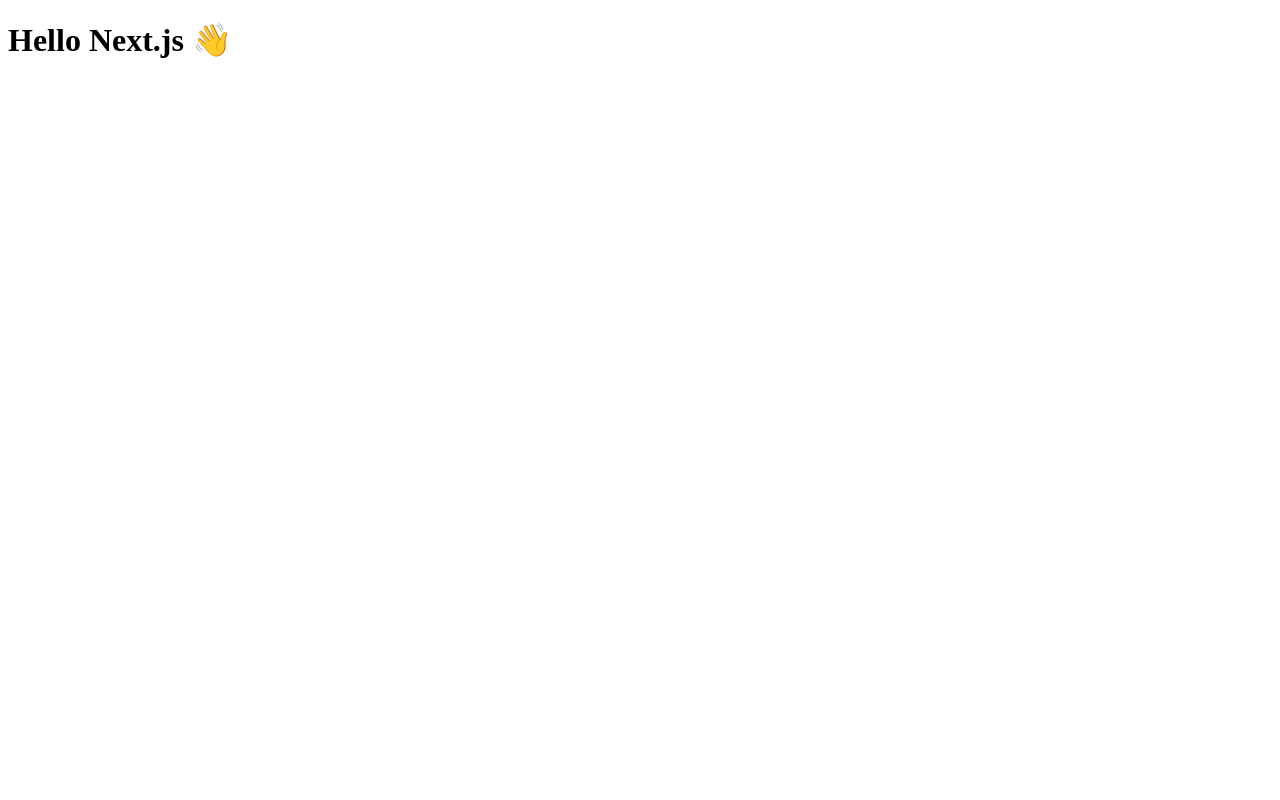
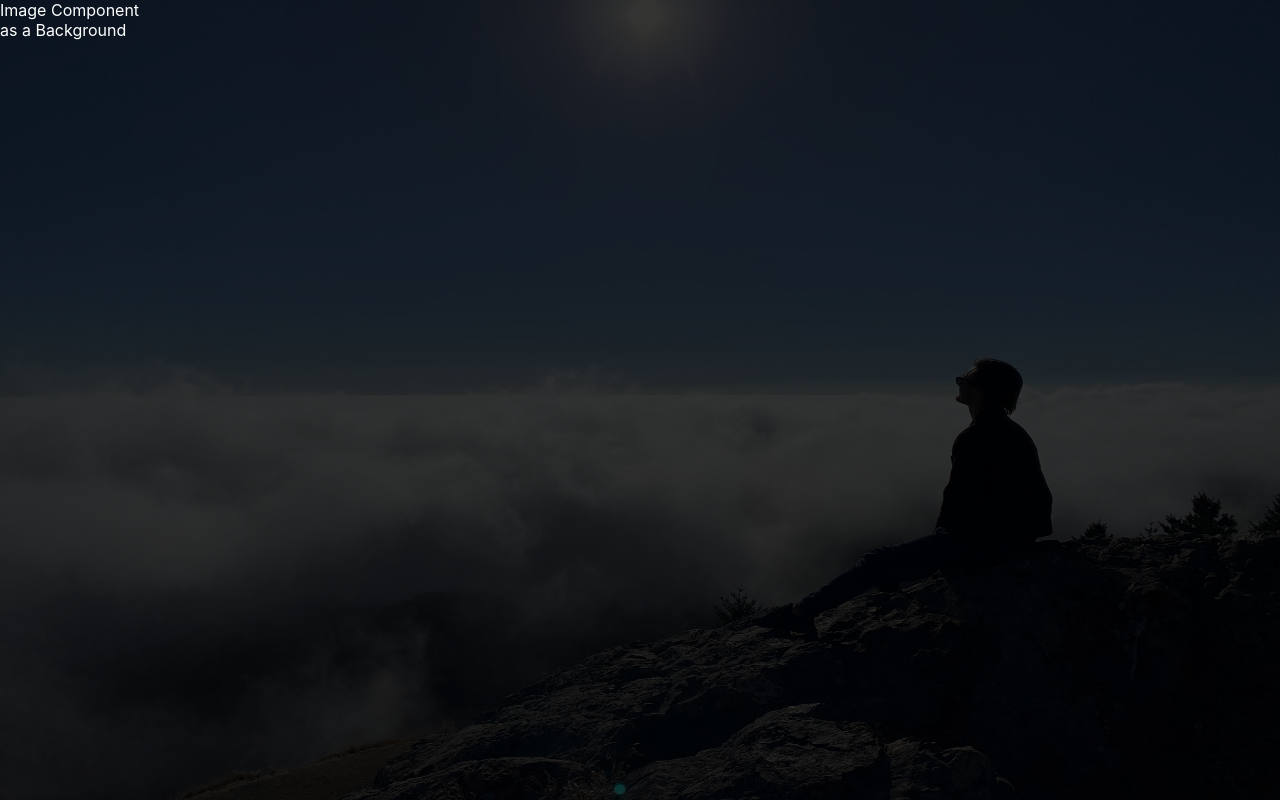
Before and after one commit to ETeissonniere/eliottteissonniere.com, a Next.js app: page / in a window 1280 px wide. Built offline with nearby package versions, Linux system fonts and the light colour scheme.

Commit message:
background image stuff

```diff
--- /dev/null
+++ b/css/global.css
@@ -0,0 +1,19 @@
+body {
+  font-family: -apple-system, BlinkMacSystemFont, sans-serif;
+  margin: 0;
+  padding: 0;
+  background: black;
+  color: white;
+}
+
+a {
+  cursor: pointer;
+  color: #0076ff;
+  text-decoration: none;
+  transition: all 0.2s ease;
+  border-bottom: 1px solid black;
+}
+
+a:hover {
+  border-bottom: 1px solid #0076ff;
+}
--- /dev/null
+++ b/css/index.module.css
@@ -0,0 +1,18 @@
+.bgWrap {
+  position: fixed;
+  height: 100vh;
+  width: 100vw;
+  overflow: hidden;
+  z-index: -1;
+}
+
+.bgWrap::after {
+    content: "";
+    background: rgba(0, 0, 0, 0.8);
+    position: absolute;
+    top: 0;
+    left: 0;
+    right: 0;
+    bottom: 0;
+    z-index: 1;
+}
--- /dev/null
+++ b/pages/_app.tsx
@@ -0,0 +1,8 @@
+import type { AppProps } from "next/app"
+import "../css/global.css"
+
+function MyApp({ Component, pageProps }: AppProps) {
+    return <Component {...pageProps} />
+}
+
+export default MyApp
--- a/pages/index.tsx
+++ b/pages/index.tsx
@@ -1,8 +1,21 @@
+import Image from 'next/image'
 import Layout from '../components/Layout'
+import { bgWrap } from "../css/index.module.css"
 
 const IndexPage = () => (
-  <Layout title="Home | Next.js + TypeScript Example">
-    <h1>Hello Next.js 👋</h1>
+  <Layout title="Eliott Teissonniere">
+    <div className={bgWrap}>
+      <Image
+        src="/images/background.jpg"
+        layout="fill"
+        className="home-background"
+      />
+    </div>
+    <div>
+      Image Component
+      <br />
+      as a Background
+    </div>
   </Layout>
 )
 
```
Also changed, not shown: public/images/background.jpg (added).
